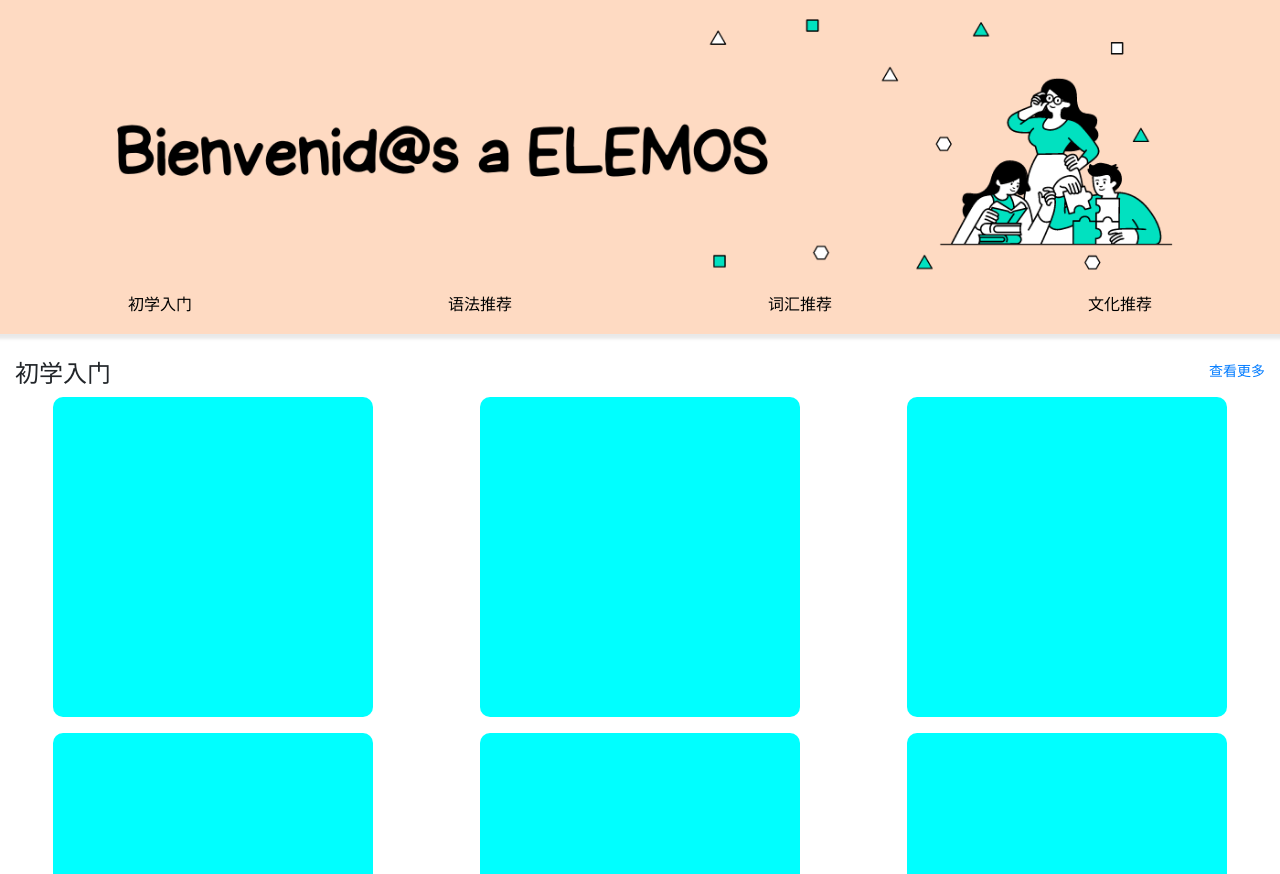
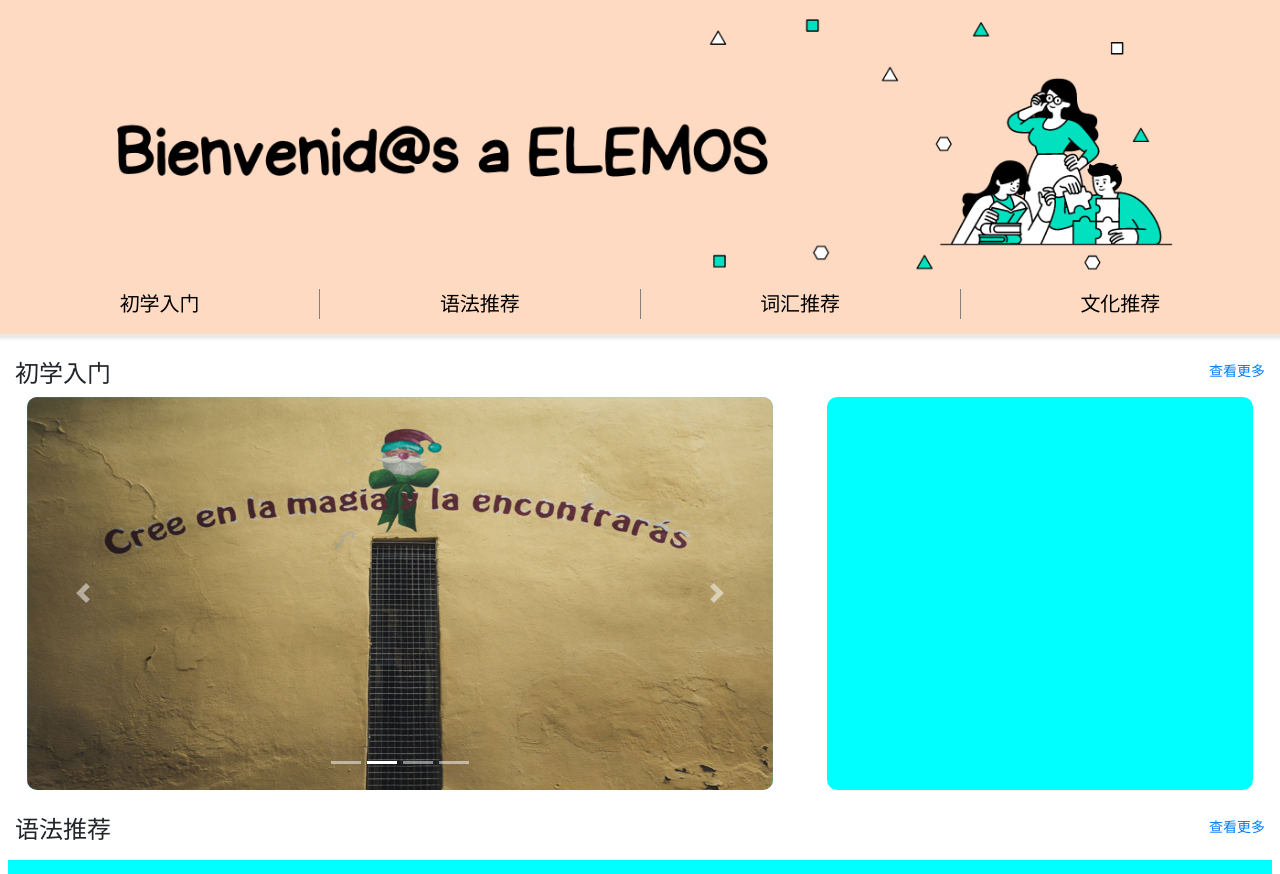
Before and after one commit to Daniriatu/Elemos, a plain HTML site: page index.html in a window 1280 px wide. Shown: the part 78-952 px from the top of the page. Drawn offline with Linux system fonts and the light colour scheme; a web font is replaced by a local one.

Commit message:
update 1/12/2022

```diff
--- a/css/style.css
+++ b/css/style.css
@@ -57,11 +57,30 @@ body {
     /* margin-top: 20px; */
 }
 
-.bar div a {
+@media (min-width: 768px) {
+    .bar li{
+        list-style: none;
+    }
+    .bar-border {
+        border-right: 1px solid gray;
+    }
+}
+
+.bar li a {
+    font-family: 'ZCOOL KuaiLe', sans-serif;
+    font-size: 20px;
     text-decoration: none;
     color: black;
-    /* text-align: center;
-    padding: 20%; */
+}
+
+.bar li a:hover {
+    color: red;
+}
+
+.fixed {
+    position: fixed;
+    top: 0px;
+    z-index: 1;
 }
 
 /********* Commen css *********/
@@ -72,11 +91,13 @@ body {
 small {
     float: right;
 }
+
+h4 {
+    font-family: 'ZCOOL KuaiLe', sans-serif;
+}
 /********* Recomended *********/
 .caja-recomended {
-    height: 20rem;
     background-color: aqua;
-    /* border: 1px solid black; */
     border-radius: 10px;
 }
 
--- a/index.html
+++ b/index.html
@@ -1,5 +1,6 @@
 <!DOCTYPE html>
 <html lang="en">
+
 <head>
     <meta charset="UTF-8">
     <meta http-equiv="X-UA-Compatible" content="IE=edge">
@@ -12,7 +13,8 @@
     <link rel="preconnect" href="https://fonts.gstatic.com" crossorigin>
     <link href="https://fonts.googleapis.com/css2?family=ZCOOL+KuaiLe&display=swap" rel="stylesheet">
 </head>
-<body>
+
+<body id="body">
     <!-- header start -->
     <div class="container header">
         <!-- Navbar -->
@@ -20,7 +22,9 @@
             <div class="col px-0">
                 <nav class="navbar navbar-expand-lg navbar-light bg-white py-0">
                     <a class="navbar-brand ml-sm-1" href="#"><img src="img/elemos.svg" alt=""></a>
-                    <button class="navbar-toggler" type="button" data-toggle="collapse" data-target="#navbarSupportedContent" aria-controls="navbarSupportedContent" aria-expanded="false" aria-label="Toggle navigation">
+                    <button class="navbar-toggler" type="button" data-toggle="collapse"
+                        data-target="#navbarSupportedContent" aria-controls="navbarSupportedContent"
+                        aria-expanded="false" aria-label="Toggle navigation">
                         <span class="navbar-toggler-icon"></span>
                     </button>
 
@@ -47,8 +51,10 @@
                         </ul>
 
                         <form class="form-inline my-2 my-lg-0 row">
-                        <button class="btn btn-danger col-2 px-1 my-2 my-sm-0 " type="submit"><span class="icon-search"></span></button>
-                        <input class="form-control border-danger ml-sm-1 col-9" type="search" placeholder="Search" aria-label="Search">
+                            <button class="btn btn-danger col-2 px-1 my-2 my-sm-0 " type="submit"><span
+                                    class="icon-search"></span></button>
+                            <input class="form-control border-danger ml-sm-1 col-9" type="search" placeholder="Search"
+                                aria-label="Search">
                         </form>
                     </div>
                 </nav>
@@ -70,65 +76,25 @@
 
     <!-- Banner end -->
 
-    <!-- pic -->
-    <!-- <div class="pic">
-        <div class="container d-none d-md-block">
-            <div class="row justify-content-between">
-                <div class="col-6 px-0">
-                    <div id="carouselExampleIndicators" class="carousel slide" data-ride="carousel">
-                        <ol class="carousel-indicators">
-                          <li data-target="#carouselExampleIndicators" data-slide-to="0" class="active"></li>
-                          <li data-target="#carouselExampleIndicators" data-slide-to="1"></li>
-                          <li data-target="#carouselExampleIndicators" data-slide-to="2"></li>
-                          <li data-target="#carouselExampleIndicators" data-slide-to="3"></li>
-                        </ol>
-                        <div class="carousel-inner">
-                          <div class="carousel-item active">
-                            <img src="img/vocabulario.jpg" class="d-block w-100" alt="...">
-                          </div>
-                          <div class="carousel-item">
-                            <img src="img/gramatica.jpg" class="d-block w-100" alt="...">
-                          </div>
-                          <div class="carousel-item">
-                            <img src="img/cultura.jpg" class="d-block w-100" alt="...">
-                          </div>
-                          <div class="carousel-item">
-                            <img src="img/cultura2.jpg" class="d-block w-100" alt="...">
-                          </div>
-                        </div>
-                        <button class="carousel-control-prev" type="button" data-target="#carouselExampleIndicators" data-slide="prev">
-                          <span class="carousel-control-prev-icon" aria-hidden="true"></span>
-                          <span class="sr-only">Previous</span>
-                        </button>
-                        <button class="carousel-control-next" type="button" data-target="#carouselExampleIndicators" data-slide="next">
-                          <span class="carousel-control-next-icon" aria-hidden="true"></span>
-                          <span class="sr-only">Next</span>
-                        </button>
-                    </div>
-                </div>
-            </div>
-        </div>
-    </div> -->
-
     <!-- pic end -->
 
     <!-- Locate bar -->
-    <div class="bar">
-        <div class="container  ">
+    <div class="bar" id="locate-bar">
+        <div class="container">
             <div class="row align-items-center">
-                <div class="col-6 col-sm-6 col-md text-center"> <a  href="#recomended"> 初学入门 </a> </div>
+                <li class="col-6 col-sm-6 col-md text-center bar-border"> <a href="#recomended"> 初学入门 </a> </li>
 
-                <div class="col-6 col-sm-6 col-md text-center"> <a href="#grammer"> 语法推荐 </a> </div>
+                <li class="col-6 col-sm-6 col-md text-center bar-border"> <a href="#grammer"> 语法推荐 </a> </li>
 
-                <div class="col-6 col-sm-6 col-md text-center"> <a href="#vocabulary"> 词汇推荐 </a> </div>
+                <li class="col-6 col-sm-6 col-md text-center bar-border"> <a href="#vocabulary"> 词汇推荐 </a> </li>
 
-                <div class="col-6 col-sm-6 col-md text-center"> <a href="#culture"> 文化推荐 </a> </div>
+                <li class="col-6 col-sm-6 col-md text-center"> <a href="#culture"> 文化推荐 </a> </li>
             </div>
         </div>
     </div>
 
     <!-- Locate bar end -->
-
+    <div class="big-case" id="big-case" >
         <!-- Recomended -->
         <div class="container recomended" id="recomended">
             <div class=" row">
@@ -139,36 +105,53 @@
             </div>
 
             <div class="row justify-content-around">
-            <div class="caja-recomended col-10 col-md-5 col-lg-3">
+                <div class="col-10 col-md-7 px-0">
+                    <div id="carouselExampleIndicators" class="carousel     slide" data-ride="carousel">
+                        <ol class="carousel-indicators">
+                            <li data-target="#carouselExampleIndicators" data-slide-to="0" class="active"></li>
+                            <li data-target="#carouselExampleIndicators" data-slide-to="1"></li>
+                            <li data-target="#carouselExampleIndicators" data-slide-to="2"></li>
+                            <li data-target="#carouselExampleIndicators" data-slide-to="3"></li>
+                        </ol>
+                        <div class="carousel-inner caja-recomended">
+                            <div class="carousel-item active">
+                                <img src="img/vocabulario.jpg" class="d-block w-100" alt="...">
+                            </div>
+                            <div class="carousel-item">
+                                <img src="img/gramatica.jpg" class="d-block w-100" alt="...">
+                            </div>
+
+                            <div class="carousel-item">
+                                <img src="img/cultura.jpg" class="d-block w-100" alt="...">
+                            </div>
+
+                            <div class="carousel-item">
+                                <img src="img/cultura2.jpg" class="d-block w-100" alt="...">
+                            </div>
+                        </div>
+
+                        <button class="carousel-control-prev" type="button" data-target="#carouselExampleIndicators"
+                            data-slide="prev">
+                            <span class="carousel-control-prev-icon" aria-hidden="true"></span>
+                            <span class="sr-only">Previous</span>
+                        </button>
+
+                        <button class="carousel-control-next" type="button" data-target="#carouselExampleIndicators"
+                            data-slide="next">
+                            <span class="carousel-control-next-icon" aria-hidden="true"></span>
+                            <span class="sr-only">Next</span>
+                        </button>
 
                     </div>
 
-            <div class="caja-recomended col-10 col-md-5 col-lg-3 mt-3 mt-md-0">
-
                 </div>
 
-            <div class="caja-recomended col-10 col-md-5 col-lg-3 d-md-none d-lg-block
+                <div class="caja-recomended col-10 col-md-4 d-none d-md-block
             mt-3 mt-md-0">
 
                 </div>
 
             </div>
-
-        <div class="row justify-content-around mt-3">
-            <div class="caja-recomended col-10 col-md-5 col-lg-3">
-
-            </div>
-
-            <div class="caja-recomended col-10 col-md-5 col-lg-3 mt-3 mt-md-0">
-
-            </div>
-
-            <div class="caja-recomended col-10 col-md-5 col-lg-3 d-md-none d-lg-block mt-3 mt-md-0">
-
-            </div>
-
-        </div>
-
 
         </div>
         <!-- Recomended end -->
@@ -307,9 +290,28 @@
                 </div>
             </div>
         </div>
-    <!-- Footer end -->
+        <!-- culture end -->
+    </div>
+
 
     <script src="bootstrap/js/jquery-3.6.1-min.js"></script>
     <script src="bootstrap/js/bootstrap.bundle.min.js"></script>
+    <script>
+        var bar = document.querySelector('#locate-bar');
+        var bigCase = document.getElementById('big-case');
+        var height = bar.offsetTop;
+
+        document.addEventListener('scroll', fix);
+        function fix() {
+            if (window.pageYOffset > height) {
+                bar.classList.add('fixed')
+                bigCase.style.paddingTop = 60 + 'px';
+            } else {
+                bar.classList.remove('fixed')
+                bigCase.style.paddingTop = 0 + 'px';
+            }
+        }
+    </script>
 </body>
+
 </html>
```
Lines whose indentation alone changed are shown as unchanged.
